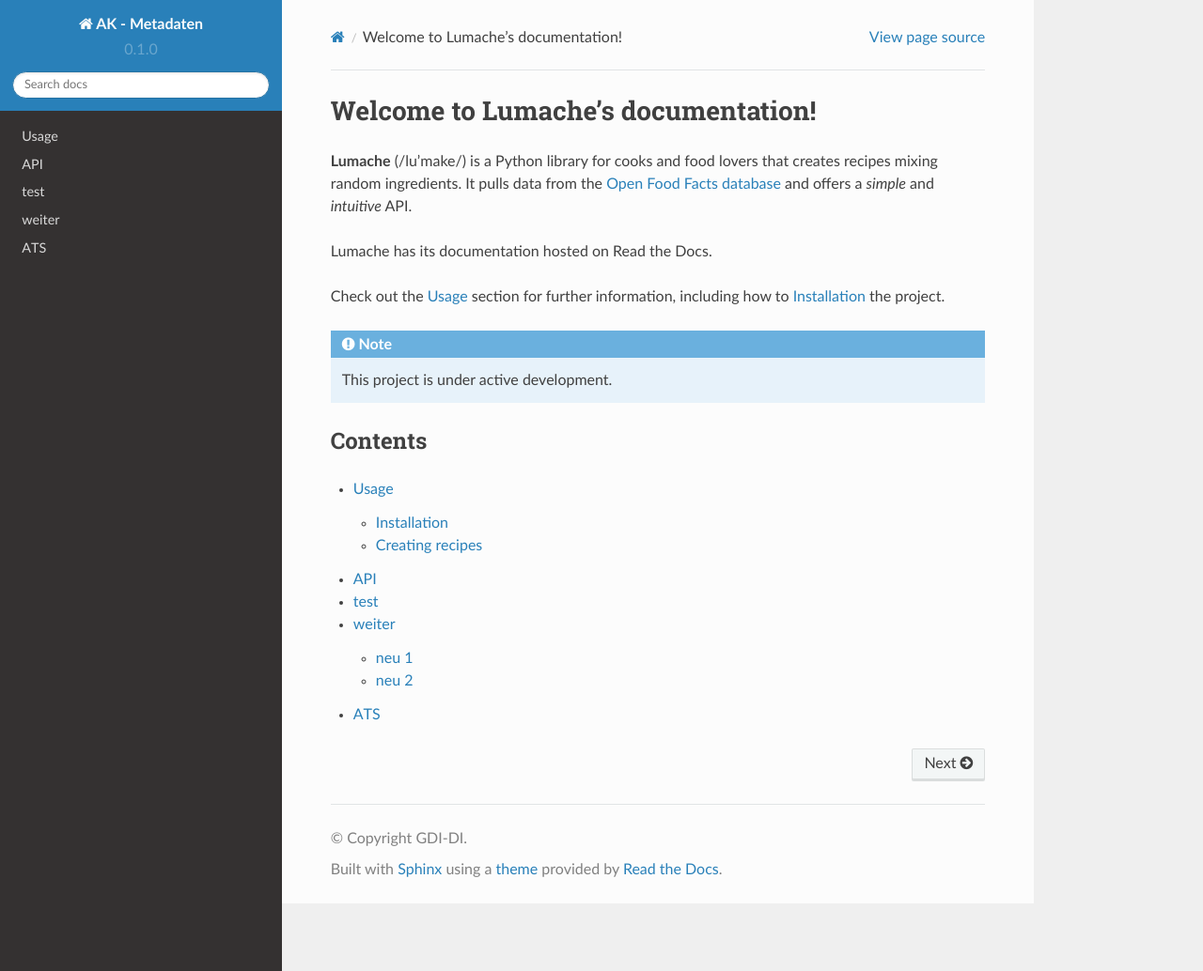
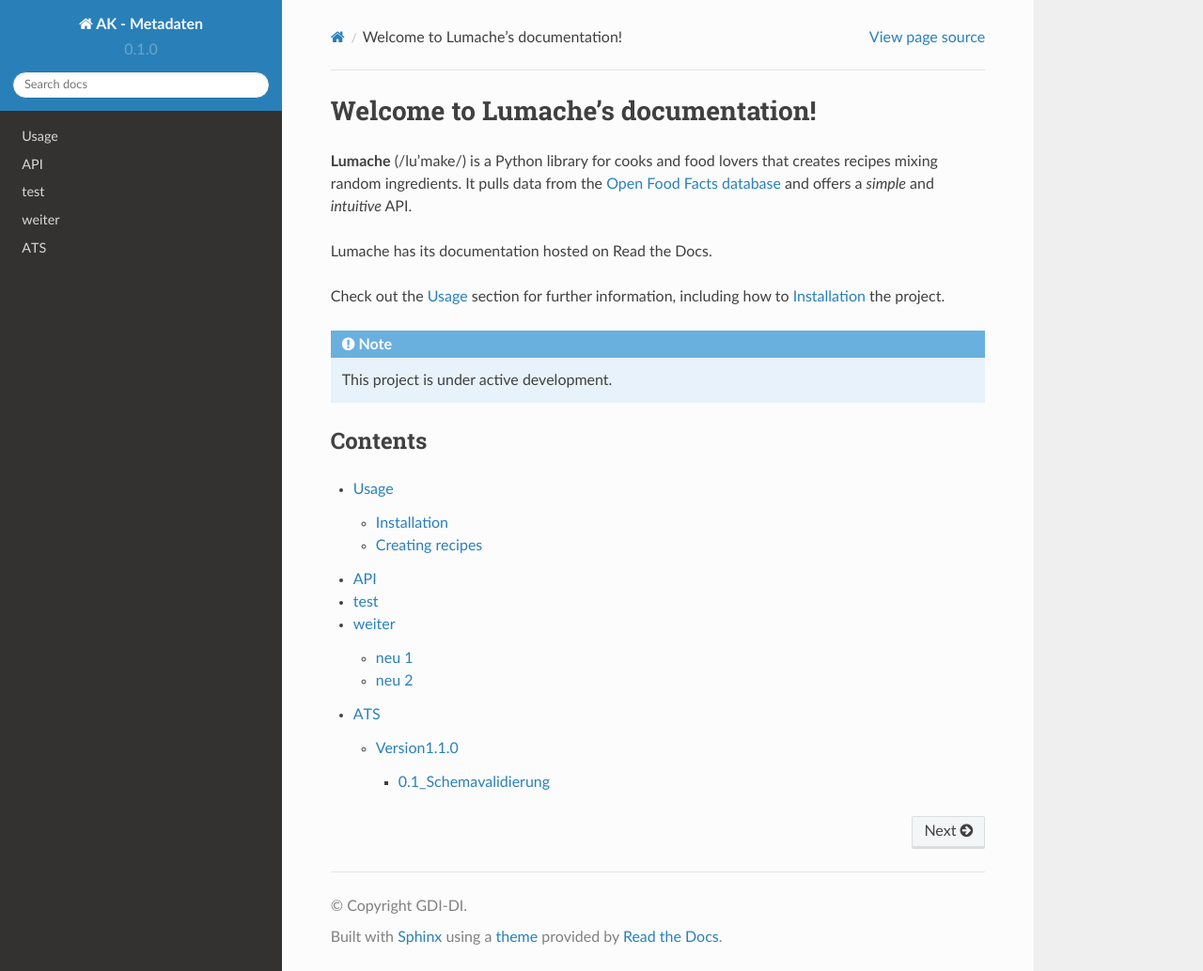
Before and after one commit to Don-King-Kong/rtd-tutorial, a Sphinx documentation site: the page built from docs/source/index.rst, in a window 1280 px wide and 1034 px high. Shown: the whole window at 94% size. Built offline with Sphinx 7.4.7 and the Read the Docs theme 2.0.0, drawn with Linux system fonts in a browser that asks for light colours; pages that are not in the unit, such as notebooks, are missing from menus.

Commit message:
Update index.rst

```diff
--- a/docs/source/ATS/index.rst
+++ b/docs/source/ATS/index.rst
@@ -6,4 +6,4 @@
 
 .. toctree::
 
-  Version1.10/index
+  Version1.1.0/index
```
